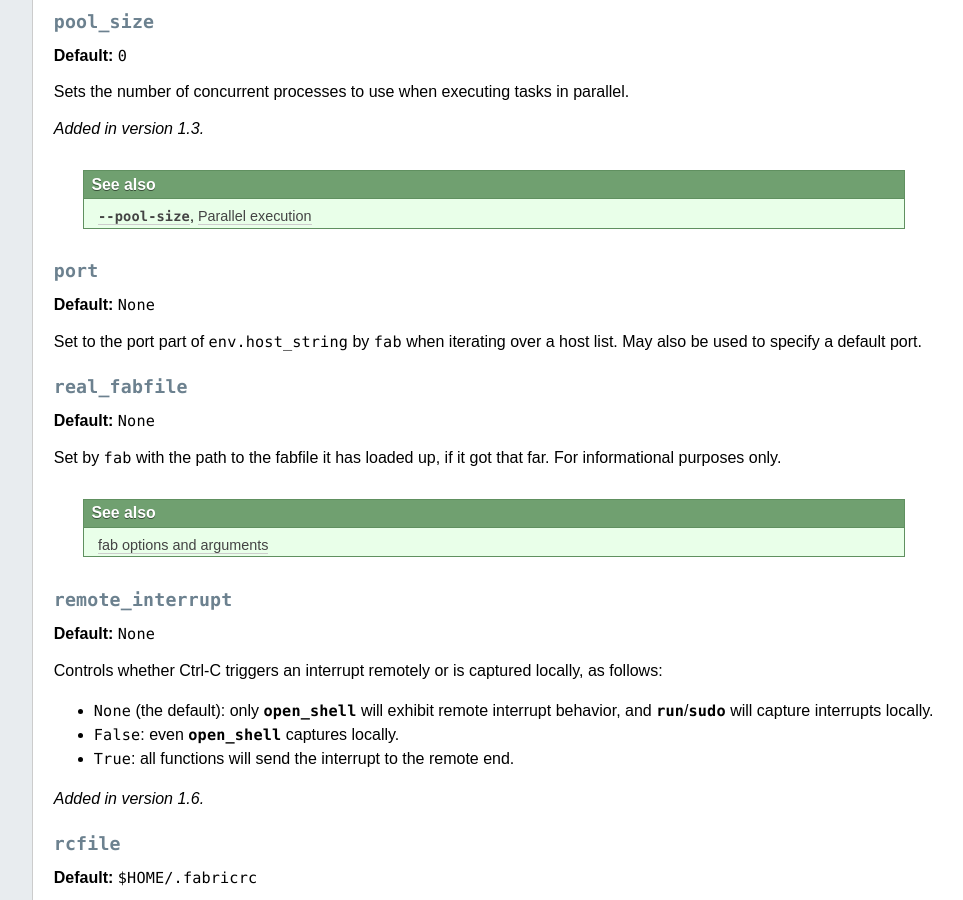
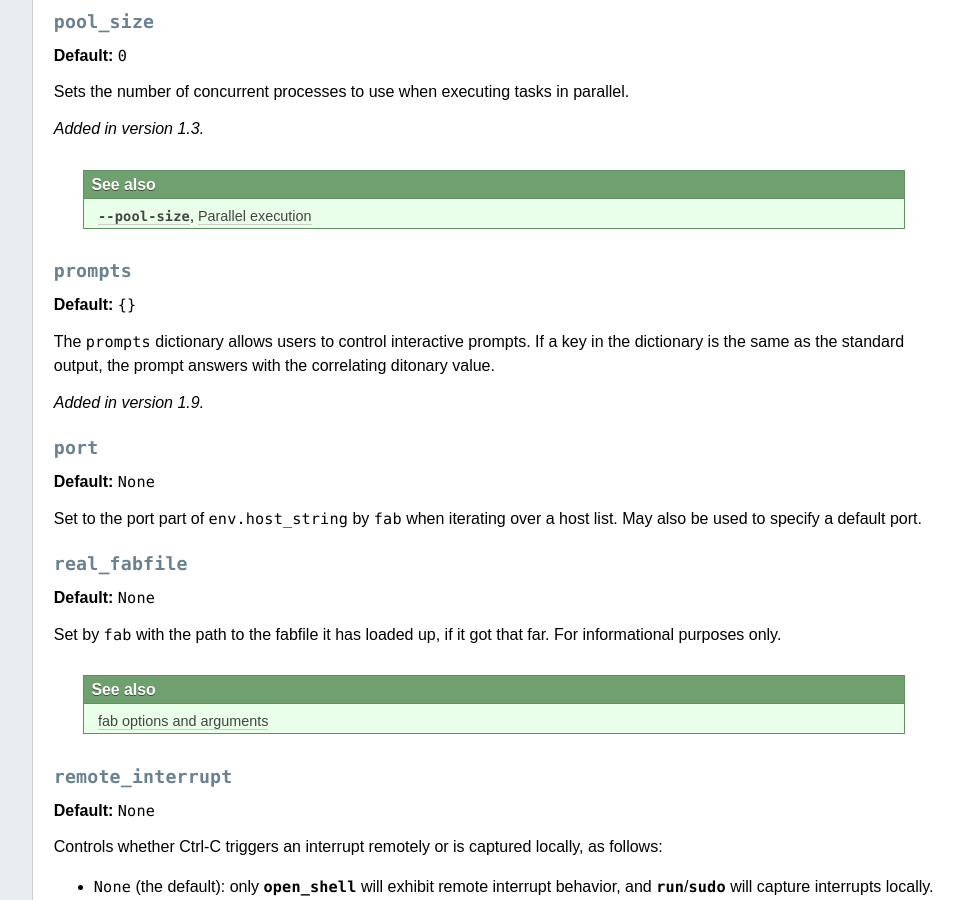
Before and after one commit to fabric/fabric, a Sphinx documentation site: the page built from docs/usage/env.rst, in a window 1280 px wide and 900 px high, scrolled down 9241 px. Shown: the whole window, without its empty margins (224-1187 px from the left). Built offline with Sphinx 7.4.7, drawn with Linux system fonts in a browser that asks for light colours.

Commit message:
prompts documentation in usage/env.rst

```diff
--- a/docs/usage/env.rst
+++ b/docs/usage/env.rst
@@ -551,6 +551,19 @@ Sets the number of concurrent processes to use when executing tasks in parallel.
 .. versionadded:: 1.3
 .. seealso:: :option:`--pool-size <-z>`, :doc:`parallel`
 
+.. _prompts:
+
+``prompts``
+-------------
+
+**Default:** ``{}``
+
+The ``prompts`` dictionary allows users to control interactive prompts. If a
+key in the dictionary is the same as the standard output, the prompt answers
+with the correlating ditonary value.
+
+.. versionadded:: 1.9
+
 .. _port:
 
 ``port``
```
